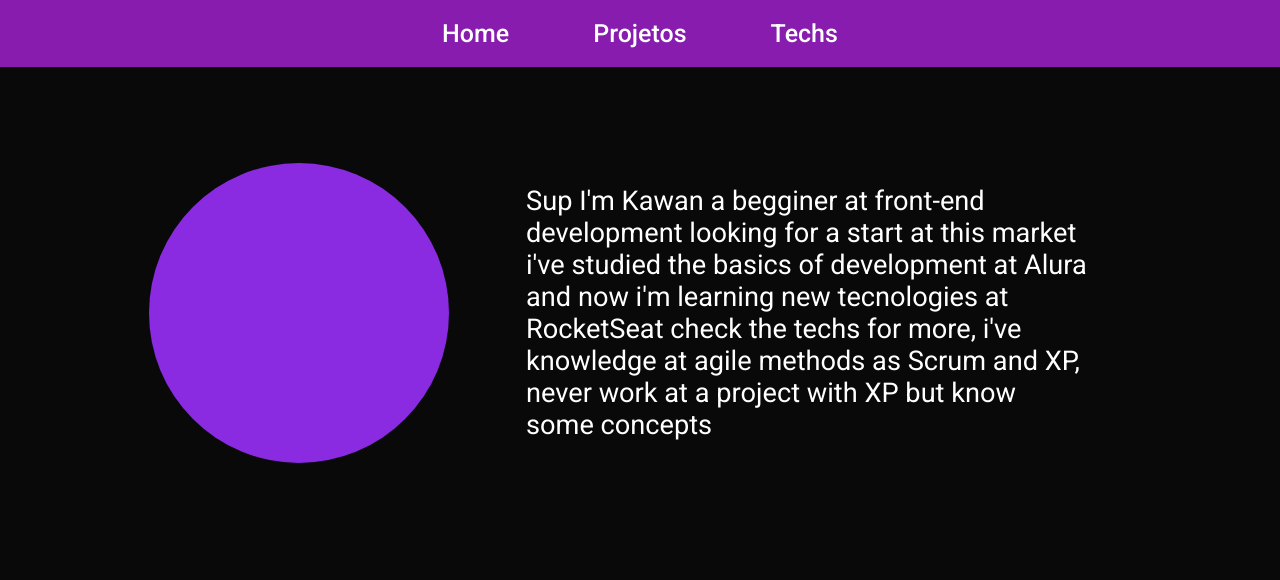
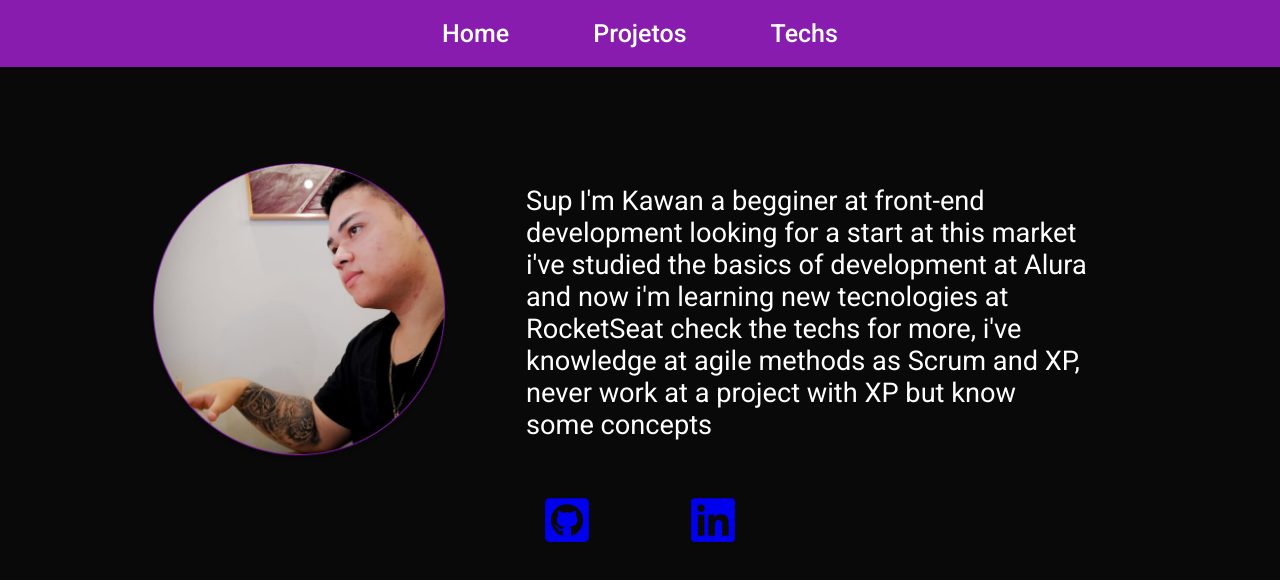
Before and after one commit to KawanHSB/portfolio, a React (Vite) app: page / in a window 1280 px wide. Shown: the top 580 px of the page. Built offline with nearby package versions, Linux system fonts and the light colour scheme.

Commit message:
Main done

```diff
--- a/src/components/Header/styles.module.scss
+++ b/src/components/Header/styles.module.scss
@@ -11,5 +11,6 @@
         padding-left: 2.625rem;
         font-size: 1.563rem;
         font-weight: 500;
+        text-decoration: none;
     }
 }
--- a/src/components/HomeContent/index.tsx
+++ b/src/components/HomeContent/index.tsx
@@ -1,12 +1,13 @@
 import styles from "./styles.module.scss"
-import "../../assets/kawan.png"
-import {  } from "react-icons"
+import kawanAvatar from "../../assets/kawan.png"
+import { FaGithubSquare, FaLinkedin } from "react-icons/fa";
+
 
 export function HomeContent() {
     return (
         <div>
             <div className={styles.wraper}>
-                <span className={styles.image}/>
+                <img src={kawanAvatar} alt="" className={styles.elipse} />
                 <p>
                     Sup I'm Kawan a begginer at front-end development
                     looking for a start at this market i've studied the
@@ -16,11 +17,10 @@ export function HomeContent() {
                     never work at a project with XP but know some concepts
                 </p>
             </div>
-            <div>
-                <a href="https://github.com/KawanHSB"></a>
-                <a href=""></a>
-            </div>
+            <footer>
+                <a href="https://github.com/KawanHSB"><FaGithubSquare size={50} /></a>
+                <a href="https://www.linkedin.com/in/kawan-batista-221a67203/"><FaLinkedin size={50} /></a>
+            </footer>
         </div>
-
     )
 }
--- a/src/components/HomeContent/styles.module.scss
+++ b/src/components/HomeContent/styles.module.scss
@@ -13,10 +13,21 @@
     }
 }
 
-.image {
+.elipse {
     height: 18.75rem;
     width: 18.75rem;
-    background: blueviolet;
     margin-left: 9.313rem;
     border-radius: 180px;
 }
+
+footer {
+    display: flex;
+    justify-content: center;
+    padding-top: 2rem;
+
+    a {
+        display: flex;
+        padding-left: 3rem;
+        padding-right: 3rem;
+    }
+}
```
